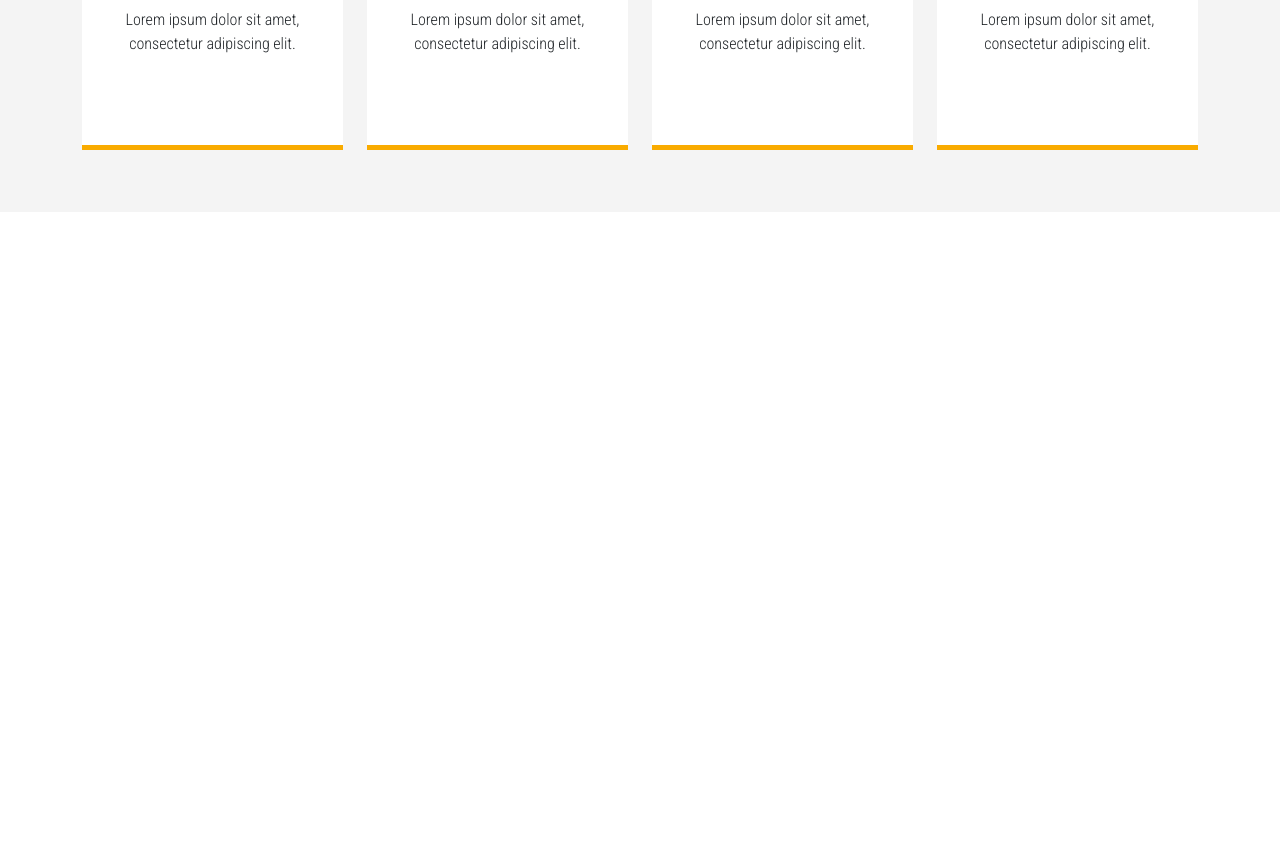
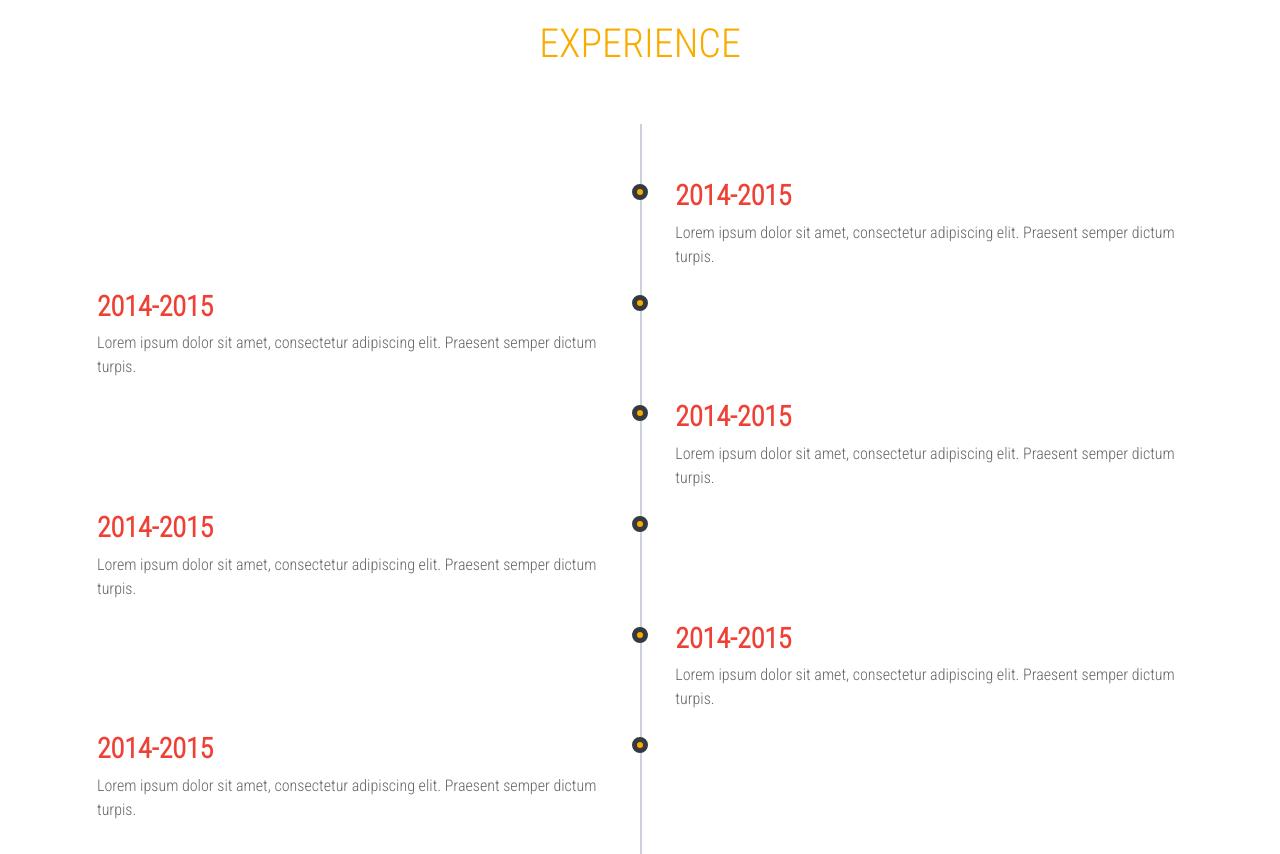
Before and after one commit to Sylvasam18/my-portfolio, a React (Create React App) app: page / in a window 1280 px wide. Shown: the part 1826-2680 px from the top of the page. Before the commit the page ends 2038 px from the top, so only its background shows below. Built offline with nearby package versions, Linux system fonts and the light colour scheme.

Commit message:
Experience completed

```diff
--- a/src/App.css
+++ b/src/App.css
@@ -7,6 +7,8 @@
 :root {
   --primary-white: #ffffff;
   --primary-light-grey: #f4f4f4;
+  --primary-grey: #ccd1d9;
+  --primary-dark-grey: #666666;
   --primary-orange: #f9ab00;
   --primary-red: #ef4035;
   --primary-red-hover: #f33501;
@@ -186,3 +188,81 @@
   .services  .box:hover p{
     color: var(--primary-white);
     }
+
+    .experience-wrapper {
+      position: relative;
+      padding: 3.125rem 0;
+      overflow: hidden;
+    }
+
+    .experience h1 {
+text-transform: uppercase;
+color: var(--primary-orange);
+    }
+
+    .experience-wrapper::before {
+    position: absolute;
+    content: "";
+    top: 0;
+    left: 50.9%;
+    margin-left: -0.625rem;
+    width: 0.125rem;
+    height: 100%;
+    background: var(--primary-grey);
+    z-index: 1;
+    }
+
+    .timeline-block {
+      width: calc(50% + 0.5rem);
+      display: flex;
+      justify-content: space-between;
+      clear: both;
+    }
+
+    .timeline-block-right {
+    float: right;
+    }
+
+    .timeline-block-left {
+      float: left;
+      direction: rtl;
+      }
+
+      .marker {
+        height: 1rem;
+        width: 1rem;
+        border-radius: 50%;
+        border: 0.3125rem solid var(--primary-dark);
+        background: var(--primary-orange);
+        margin-top: 0.625rem;
+        z-index: 3;
+}
+
+.timeline-content {
+  padding: 0 0.9375rem;
+  width: 95%;
+  color: var(--primary-dark-grey);
+  direction: ltr;
+}
+
+.timeline-content h3 {
+margin-top: 0.3125rem;
+color: var(--primary-red);
+font-weight: 900;
+}
+
+@media(max-width: 768px) {
+  .timeline-block-left {
+    float: none;
+    direction: ltr;
+    width: 100%;
+    }
+    .timeline-block-right {
+      float: none;
+      width: 100%;
+      }
+    .experience-wrapper::before {
+left: 0.5rem;
+margin-bottom: 1.875rem;
+}
+}
--- a/src/App.js
+++ b/src/App.js
@@ -4,6 +4,7 @@
 import Header from './components/Header';
 import AboutMe from './components/AboutMe';
 import Services from './components/Services';
+import Experience from './components/Experience';
 
 function App() {
 
@@ -13,6 +14,7 @@
       <Header />
       <AboutMe />
       <Services />
+      <Experience />
      </>
   );
 }
--- a/src/components/AboutMe.js
+++ b/src/components/AboutMe.js
@@ -10,12 +10,12 @@
                   <img className='profile-img' src={Mine} alt="my-pix"/>
                   </div>
               </div>
-              <div className='col-lg-6 col-xm-12'></div>
-              <h1 className='about-header'>About me</h1>
+              <div className='col-lg-6 col-xm-12'><h1 className='about-header'>About me</h1>
               <p>Lorem ipsum dolor sit amet, consectetur adipiscing elit. Praesent semper dictum turpis, in sagittis mauris malesuada in. Nulla suscipit felis quam, semper congue nunc vulputate commodo. Fusce eleifend nibh eleifend, vulputate ipsum at, euismod lacus. Fusce at arcu vitae nisl ultrices auctor sed et ante. Maecenas elit risus, finibus in est vel, sodales egestas ante. Pellentesque ac semper nisl. Sed lectus nibh, facilisis nec elementum a, dapibus eu dolor. Proin vitae fermentum lorem. Nullam et orci fermentum, commodo ligula a, luctus odio. Lorem ipsum dolor sit amet, consectetur adipiscing elit. Etiam a justo vitae tellus feugiat gravida. Sed vel orci vitae neque laoreet mattis a id arcu. Sed sit amet rutrum augue.
 
               Aliquam erat volutpat. Quisque malesuada maximus mi non rhoncus. Mauris sed sollicitudin urna. Donec faucibus molestie eleifend. Integer a magna dui. In viverra justo sit amet ex fringilla vestibulum. Etiam cursus ipsum id nunc luctus, ut aliquet erat pharetra. Proin et consequat tellus. Vestibulum vel tortor tempor, lobortis metus vitae, eleifend nisi. Curabitur scelerisque, leo nec efficitur vehicula, est nisl consectetur sapien, consequat imperdiet diam lorem eu nulla.</p>
-          </div>
+              </div>
+              </div>
         </div>
     )
 }
--- /dev/null
+++ b/src/components/Experience.js
@@ -0,0 +1,57 @@
+import React from 'react'
+
+const Experience = () => {
+    return (
+        <div className='experience'>
+            <div className='d-flex justify-content-center my-5'>
+                <h1>experience</h1>
+            </div>
+            <div className='container experience-wrapper'>
+                <div className='timeline-block timeline-block-right'>
+                    <div className='marker'></div>
+                    <div className='timeline-content'>
+                        <h3>2014-2015</h3>
+                        <p>Lorem ipsum dolor sit amet, consectetur adipiscing elit. Praesent semper dictum turpis.</p>
+                    </div>
+                </div>
+                <div className='timeline-block timeline-block-left'>
+                    <div className='marker'></div>
+                    <div className='timeline-content'>
+                        <h3>2014-2015</h3>
+                        <p>Lorem ipsum dolor sit amet, consectetur adipiscing elit. Praesent semper dictum turpis.</p>
+                    </div>
+                </div>
+                <div className='timeline-block timeline-block-right'>
+                    <div className='marker'></div>
+                    <div className='timeline-content'>
+                        <h3>2014-2015</h3>
+                        <p>Lorem ipsum dolor sit amet, consectetur adipiscing elit. Praesent semper dictum turpis.</p>
+                    </div>
+                </div>
+                <div className='timeline-block timeline-block-left'>
+                    <div className='marker'></div>
+                    <div className='timeline-content'>
+                        <h3>2014-2015</h3>
+                        <p>Lorem ipsum dolor sit amet, consectetur adipiscing elit. Praesent semper dictum turpis.</p>
+                    </div>
+                </div>
+                <div className='timeline-block timeline-block-right'>
+                    <div className='marker'></div>
+                    <div className='timeline-content'>
+                        <h3>2014-2015</h3>
+                        <p>Lorem ipsum dolor sit amet, consectetur adipiscing elit. Praesent semper dictum turpis.</p>
+                    </div>
+                </div>
+                <div className='timeline-block timeline-block-left'>
+                    <div className='marker'></div>
+                    <div className='timeline-content'>
+                        <h3>2014-2015</h3>
+                        <p>Lorem ipsum dolor sit amet, consectetur adipiscing elit. Praesent semper dictum turpis.</p>
+                    </div>
+                </div>
+            </div>
+        </div>
+    )
+}
+
+export default Experience
--- a/src/components/Navbar.js
+++ b/src/components/Navbar.js
@@ -27,7 +27,7 @@
         <a className="nav-link" href="#">Contacts</a>
       </li>
       <li className="nav-item">
-        <a className="nav-link" href="#">Portfolio</a>
+        <a className="nav-link" href="#">Experiences</a>
       </li>
     </ul>
   </div>
--- a/src/components/Services.js
+++ b/src/components/Services.js
@@ -9,28 +9,28 @@
             <h1 className='py-5'>My services</h1>
                 <div className='container'>
                     <div className='row'>
-                        <div className='col-md-3 col-sm-6'>
+                        <div className='col-lg-3 col-md-6 col-sm-6'>
                             <div className='box'>
                                 <div className='circle'><FontAwesomeIcon className='icon' icon={faDesktop} size='2x' /></div>
                                 <h3>Web Development</h3>
                                 <p>Lorem ipsum dolor sit amet, consectetur adipiscing elit.</p>
                             </div>
                         </div>
-                        <div className='col-md-3 col-sm-6'>
+                        <div className='col-lg-3 col-md-6 col-sm-6'>
                             <div className='box'>
                             <div className='circle'><FontAwesomeIcon className='icon' icon={faFileCode} size='2x' /></div>
                                 <h3>Facebook Ads</h3>
                                 <p>Lorem ipsum dolor sit amet, consectetur adipiscing elit.</p>
                             </div>
                         </div>
-                        <div className='col-md-3 col-sm-6'>
+                        <div className='col-lg-3 col-md-6 col-sm-6'>
                             <div className='box'>
                             <div className='circle'><FontAwesomeIcon className='icon' icon={faFacebookF} size='2x' /></div>
                                 <h3>Graphics Designs</h3>
                                 <p>Lorem ipsum dolor sit amet, consectetur adipiscing elit.</p>
                             </div>
                         </div>
-                        <div className='col-md-3 col-sm-6'>
+                        <div className='col-lg-3 col-md-6 col-sm-6'>
                             <div className='box'>
                             <div className='circle'><FontAwesomeIcon className='icon' icon={faGoogle} size='2x' /></div>
                                 <h3>Web Development</h3>
```
